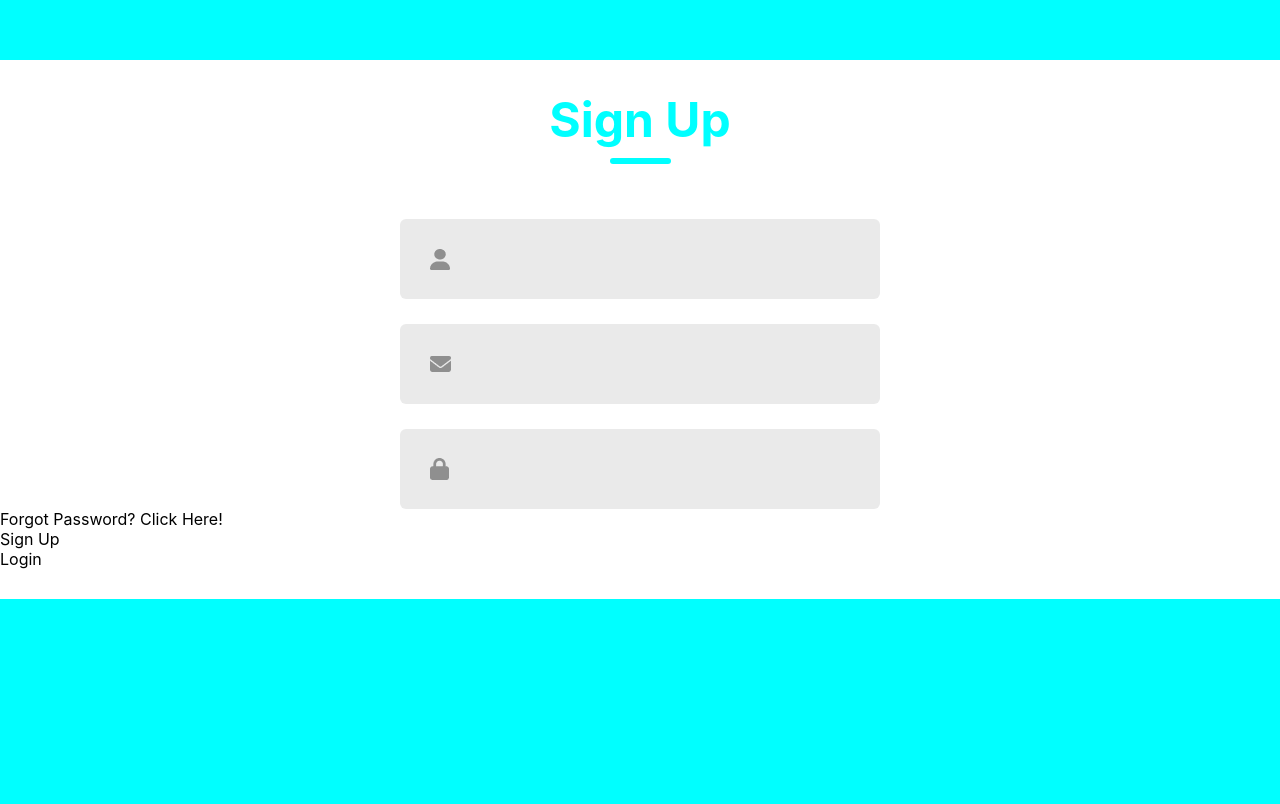
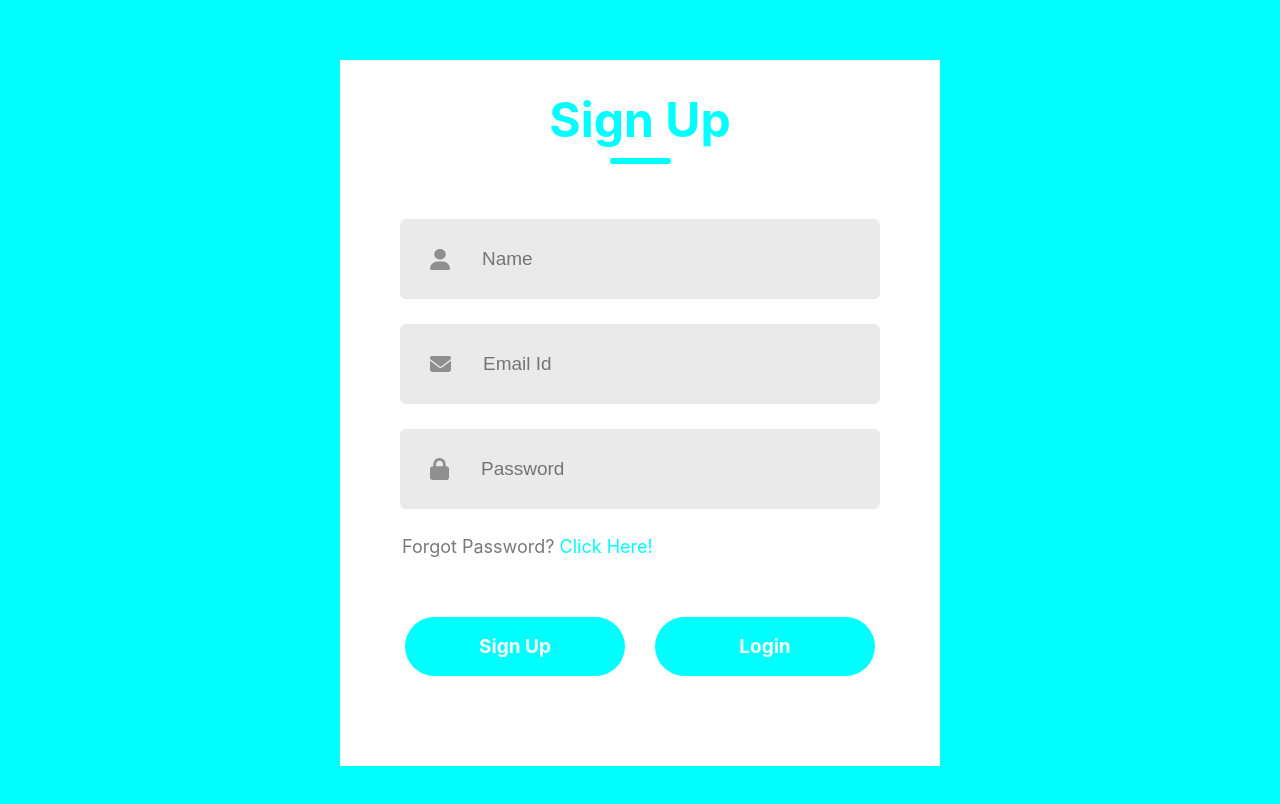
Before and after one commit to mark-kibo/My-duka, a React (Create React App) app in the folder inventory/: page / in a window 1280 px wide. Shown: the part 140-944 px from the top of the page. Built offline with nearby package versions, Linux system fonts and the light colour scheme.

Commit message:
forms css

```diff
--- a/inventory/src/components/LoginSignup.css
+++ b/inventory/src/components/LoginSignup.css
@@ -4,6 +4,7 @@
     margin: auto;
     margin-top: 200px;
     background: #fff;
+    width: 600px;
     padding-bottom: 30px;
 }
 
@@ -59,3 +60,35 @@
     color: #797979;
     font-size: 19px;
 }
+
+.forgot-password{
+    padding-left: 62px;
+    margin-top: 27px;
+    color: #797979;
+    font-size: 18px;
+}
+
+.forgot-password span{
+    color: aqua;
+    cursor: pointer;
+}
+
+.submit-container{
+    display: flex;
+    gap: 30px;
+    margin: 60px auto;
+}
+
+.submit{
+    display: flex;
+    justify-content: center;
+    align-items: center;
+    width: 220px;
+    height: 59px;
+    color: #fff;
+    background: aqua;
+    border-radius: 50px;
+    font-size: 19px;
+    font-weight: 700;
+    cursor: pointer;
+}
--- a/inventory/src/components/LoginSignup.jsx
+++ b/inventory/src/components/LoginSignup.jsx
@@ -14,15 +14,15 @@
             <div className='inputs'>
             <div className=' input'>
                 <img src={user_icon} alt="" />
-                <input type="text" />
+                <input type="text" placeholder='Name' />
             </div>
             <div className=' input'>
                 <img src={email_icon} alt="" />
-                <input type="email" />
+                <input type="email" placeholder='Email Id'/>
             </div>
             <div className=' input'>
                 <img src={password_icon} alt="" />
-                <input type="password" />
+                <input type="password" placeholder='Password'/>
             </div>
             </div>
             <div className='forgot-password'>Forgot Password? <span>Click Here!</span></div>
```
